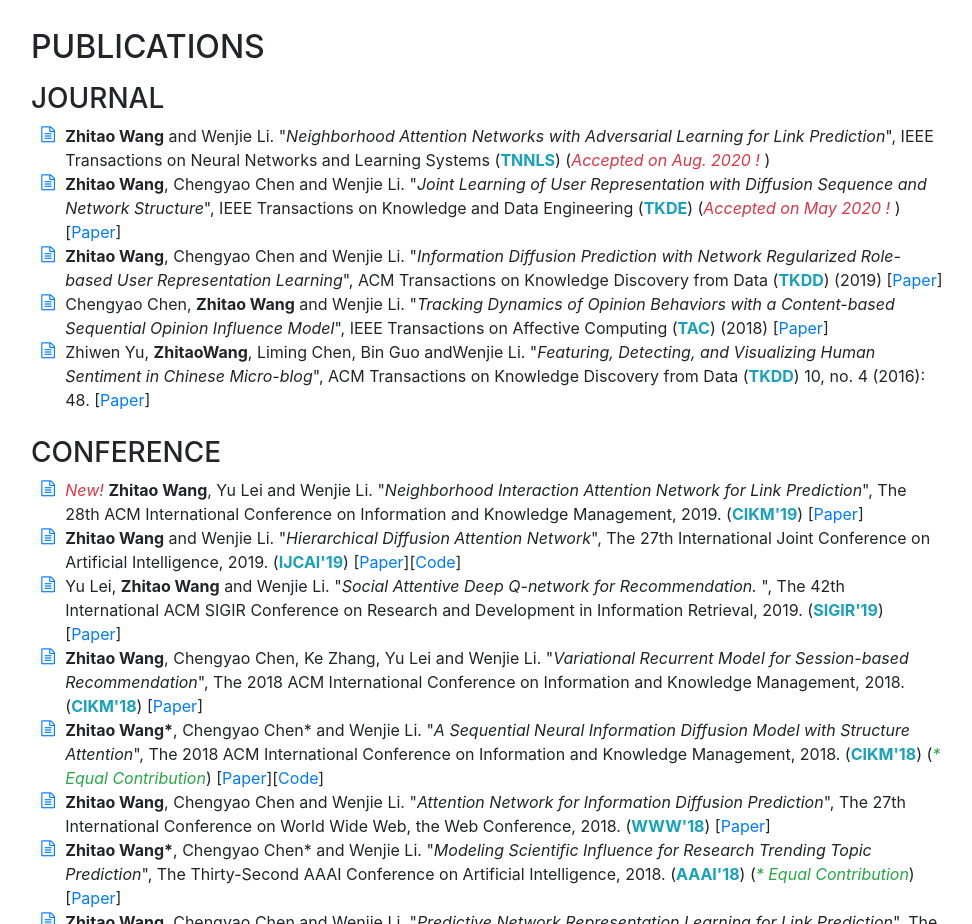
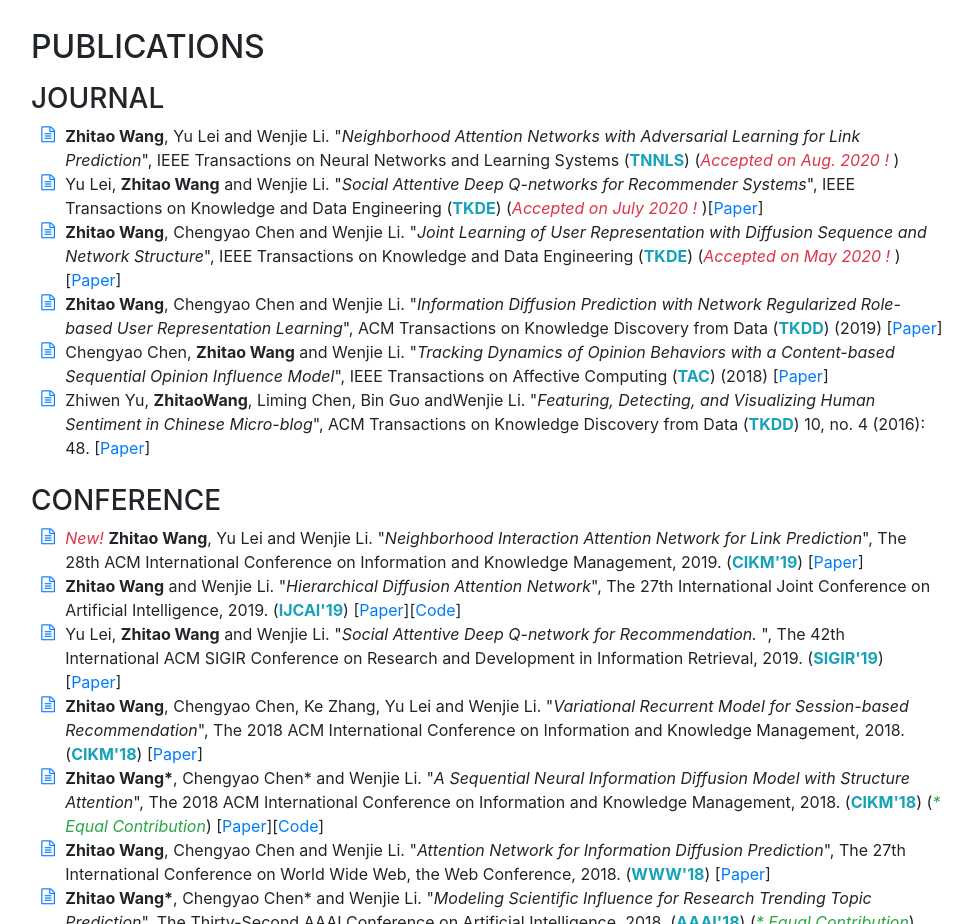
Before and after one commit to zhitao-wang/zhitao-wang.github.io, a website with bundled scripts: page index.html in a window 1280 px wide. Shown: the part 1620-2544 px from the top of the page, without its empty margins (289-1261 px from the left). Built offline with nearby package versions, Linux system fonts and the light colour scheme; a web font is replaced by a local one.

Commit message:
Update index.html

```diff
--- a/index.html
+++ b/index.html
@@ -226,7 +226,10 @@ research focuses on social media analysis, information diffusion modeling, netwo
           <ul class="fa-ul mb-0">
             <li>
               <i class="fa-li fa fa-file-text-o text-primary"></i>
-             <strong>Zhitao Wang</strong> and Wenjie Li. "<em>Neighborhood Attention Networks with Adversarial Learning for Link Prediction</em>", IEEE Transactions on Neural Networks and Learning Systems (<strong class="text-info">TNNLS</strong>) (<em class="text-danger">Accepted on Aug. 2020 !</em> )</li>
+             <strong>Zhitao Wang</strong>, Yu Lei and Wenjie Li. "<em>Neighborhood Attention Networks with Adversarial Learning for Link Prediction</em>", IEEE Transactions on Neural Networks and Learning Systems (<strong class="text-info">TNNLS</strong>) (<em class="text-danger">Accepted on Aug. 2020 !</em> )</li>
+            <li>
+              <i class="fa-li fa fa-file-text-o text-primary"></i>
+             Yu Lei, <strong>Zhitao Wang</strong> and Wenjie Li. "<em>Social Attentive Deep Q-networks for Recommender Systems</em>", IEEE Transactions on Knowledge and Data Engineering (<strong class="text-info">TKDE</strong>) (<em class="text-danger">Accepted on July 2020 !</em> )[<a href=https://ieeexplore.ieee.org/document/9151365>Paper</a>]</li>
             <li>
               <i class="fa-li fa fa-file-text-o text-primary"></i>
              <strong>Zhitao Wang</strong>, Chengyao Chen and Wenjie Li. "<em>Joint Learning of User Representation with Diffusion Sequence and Network Structure</em>", IEEE Transactions on Knowledge and Data Engineering (<strong class="text-info">TKDE</strong>) (<em class="text-danger">Accepted on May 2020 !</em> )[<a href=https://ieeexplore.ieee.org/document/9094385>Paper</a>]</li>
```
